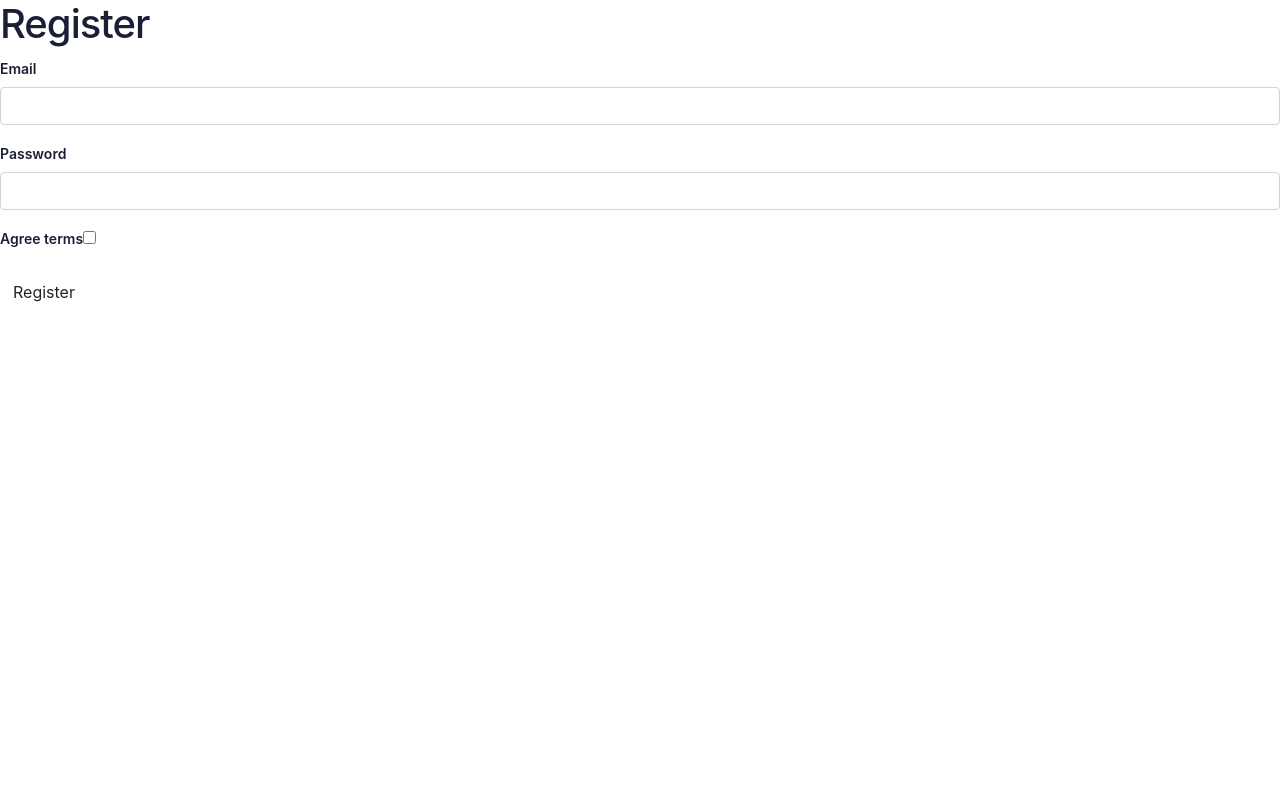
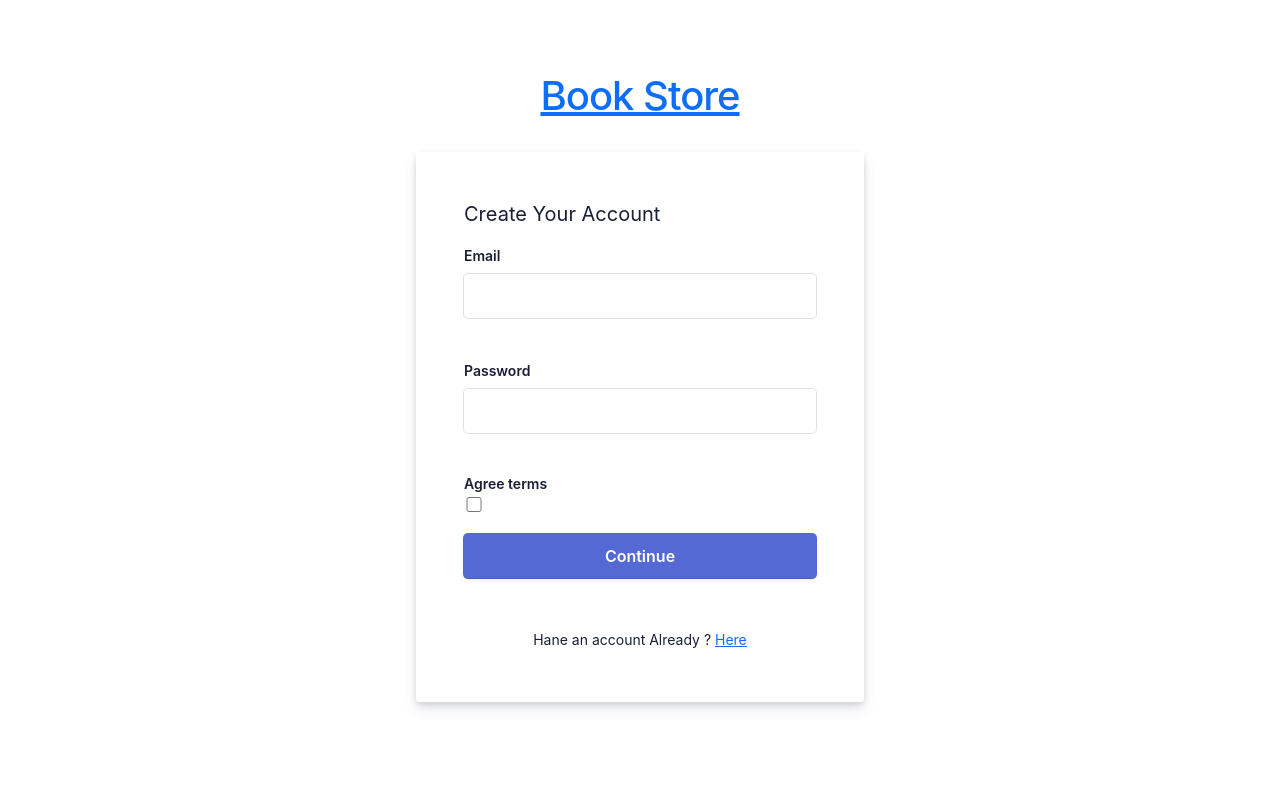
Before and after one commit to LahcenLamkirich/BookStoreV2, a Symfony app: template templates/registration/register.html.twig in a window 1280 px wide. Run offline with Twig, Linux system fonts and the light colour scheme; the template is opened without the code that fills it, so the values that code supplies are empty; form fields are guessed from the names that the template uses; some libraries are stand-ins or nearby versions.

Commit message:
registerDone

```diff
--- a/templates/registration/register.html.twig
+++ b/templates/registration/register.html.twig
@@ -3,9 +3,8 @@
 {% block title %}Register{% endblock %}
 
 {% block body %}
-    <h1>Register</h1>
 
-    {{ form_start(registrationForm) }}
+    {# {{ form_start(registrationForm) }}
         {{ form_row(registrationForm.email) }}
         {{ form_row(registrationForm.plainPassword, {
             label: 'Password'
@@ -13,5 +12,77 @@
         {{ form_row(registrationForm.agreeTerms) }}
 
         <button type="submit" class="btn">Register</button>
-    {{ form_end(registrationForm) }}
+    {{ form_end(registrationForm) }} #}
+
+
+    {# This is the start of the register Form  #}
+     {{ form_start(registrationForm) }}
+    <div class="login-root">
+        <div class="box-root flex-flex flex-direction--column" style="min-height: 100vh;flex-grow: 1;">
+        <div class="loginbackground box-background--white padding-top--64">
+            <div class="loginbackground-gridContainer">
+            <div class="box-root flex-flex" style="grid-area: top / start / 8 / end;">
+                <div class="box-root" style="background-image: linear-gradient(white 0%, rgb(247, 250, 252) 33%); flex-grow: 1;">
+                </div>
+            </div>
+            <div class="box-root flex-flex" style="grid-area: 4 / 2 / auto / 5;">
+                <div class="box-root box-divider--light-all-2 animationLeftRight tans3s" style="flex-grow: 1;"></div>
+            </div>
+            <div class="box-root flex-flex" style="grid-area: 6 / start / auto / 2;">
+                <div class="box-root box-background--blue800" style="flex-grow: 1;"></div>
+            </div>
+            <div class="box-root flex-flex" style="grid-area: 7 / start / auto / 4;">
+                <div class="box-root box-background--blue animationLeftRight" style="flex-grow: 1;"></div>
+            </div>
+            <div class="box-root flex-flex" style="grid-area: 8 / 4 / auto / 6;">
+                <div class="box-root box-background--gray100 animationLeftRight tans3s" style="flex-grow: 1;"></div>
+            </div>
+            <div class="box-root flex-flex" style="grid-area: 2 / 15 / auto / end;">
+                <div class="box-root box-background--cyan200 animationRightLeft tans4s" style="flex-grow: 1;"></div>
+            </div>
+            <div class="box-root flex-flex" style="grid-area: 3 / 14 / auto / end;">
+                <div class="box-root box-background--blue animationRightLeft" style="flex-grow: 1;"></div>
+            </div>
+            <div class="box-root flex-flex" style="grid-area: 4 / 17 / auto / 20;">
+                <div class="box-root box-background--gray100 animationRightLeft tans4s" style="flex-grow: 1;"></div>
+            </div>
+            <div class="box-root flex-flex" style="grid-area: 5 / 14 / auto / 17;">
+                <div class="box-root box-divider--light-all-2 animationRightLeft tans3s" style="flex-grow: 1;"></div>
+            </div>
+            </div>
+        </div>
+        <div class="box-root padding-top--24 flex-flex flex-direction--column" style="flex-grow: 1; z-index: 9;">
+            <div class="box-root padding-top--48 padding-bottom--24 flex-flex flex-justifyContent--center">
+            <h1><a href="" rel="dofollow"> Book Store </a></h1>
+            </div>
+            <div class="formbg-outer">
+            <div class="formbg">
+                <div class="formbg-inner padding-horizontal--48">
+                <span class="padding-bottom--15"> Create Your Account  </span>
+                <form id="stripe-login">
+                    <div class="field padding-bottom--24">
+                       {{ form_row(registrationForm.email) }}
+                    </div>
+                    <div class="field padding-bottom--24">
+                    <div class="grid--50-50">
+
+                    </div>
+                        {{ form_row(registrationForm.plainPassword, {
+                            label: 'Password'
+                        }) }}
+                    </div>
+
+                    <div class="field field-checkbox padding-bottom--40 flex-flex align-center">
+                        {{ form_row(registrationForm.agreeTerms) }}
+                    </div>
+                        <div class="field padding-bottom--24">
+                        <input type="submit" name="submit" value="Continue">
+                    </div>
+                    <div class="footer-link padding-top--24">
+                        <span> Hane an account Already ? <a href="http://127.0.0.1:8000/"> Here </a></span>
+                    </div>
+            </div>
+                </div>
+            </div>
+        {{ form_end(registrationForm) }}
 {% endblock %}
--- a/templates/security/login.html.twig
+++ b/templates/security/login.html.twig
@@ -80,7 +80,7 @@
         </div>
         <div class="box-root padding-top--24 flex-flex flex-direction--column" style="flex-grow: 1; z-index: 9;">
             <div class="box-root padding-top--48 padding-bottom--24 flex-flex flex-justifyContent--center">
-            <h1><a href="http://blog.stackfindover.com/" rel="dofollow">BOOK STORE </a></h1>
+            <h1><a href="" rel="dofollow"> Book Store </a></h1>
             </div>
             <div class="formbg-outer">
             <div class="formbg">
```
